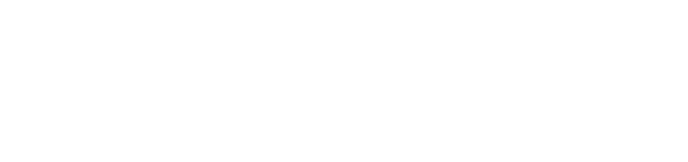
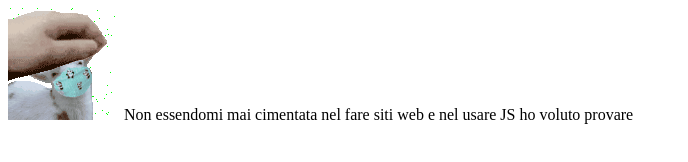
Before and after one commit to Dewoji/Dewoji.github.io, a plain HTML site: page 3.html in a window 1280 px wide. Shown: the whole page, without its empty margins (0-688 px from the left). Drawn offline with Linux system fonts and the light colour scheme.

Commit message:
Added br to urls

```diff
--- a/3.html
+++ b/3.html
@@ -5,6 +5,7 @@
     <title>Ho finito le idee strambe</title>
 </head>
 <body>
-
+    <img src="images/DewoPet.gif">
+Non essendomi mai cimentata nel fare siti web e nel usare JS ho voluto provare
 </body>
 </html>
--- a/snake.js
+++ b/snake.js
@@ -99,6 +99,7 @@ function createLinks(text, url) {
     link.style.cursor = 'pointer';
     link.style.color = '#bb6ff6';
     document.getElementById('link').appendChild(link);
+    document.getElementById('link').appendChild(document.createElement('br'));
 }
 
 function drawGame() {
```
